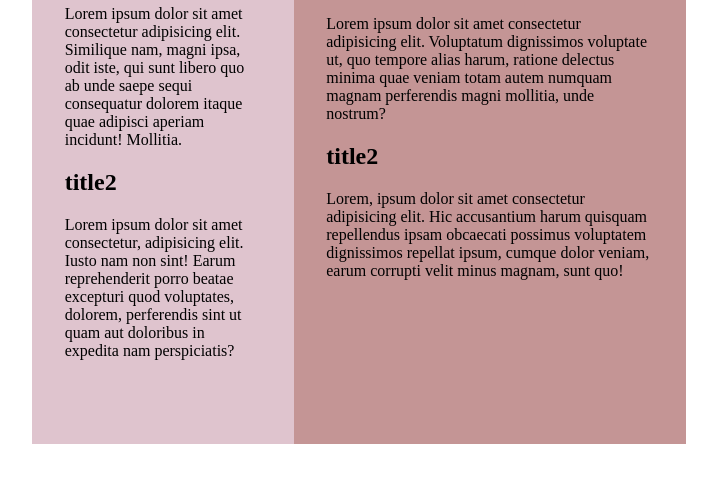
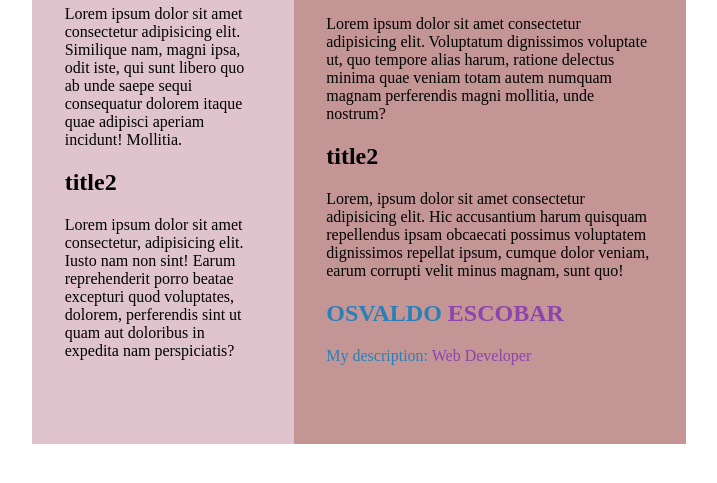
Before and after one commit to NiixonGonzalez/prueba1, a plain HTML site: page index.html in a window 1280 px wide. Shown: the part 634-1117 px from the top of the page, without its empty margins (281-998 px from the left). Drawn offline with Linux system fonts and the light colour scheme.

Commit message:
:sparkles: Add Osvaldo info

```diff
--- a/css/estilo.css
+++ b/css/estilo.css
@@ -82,3 +82,15 @@ hr.soliduno{
 .facebook{
 
 }
+
+.o-title, .o-description {
+  color: #2980b9;
+}
+
+.o-title {
+  text-transform: uppercase;
+}
+
+.o-title span, .o-description span {
+  color: #8e44ad;
+}
--- a/index.html
+++ b/index.html
@@ -58,6 +58,10 @@
         </p>
     </span>
     </article>
+    <div>
+      <h2 class="o-title">Osvaldo <span>Escobar</span></h2>
+      <p class="o-description">My description: <span>Web Developer</span></p>
+    </div>
 </div>
 
 </body>
```
